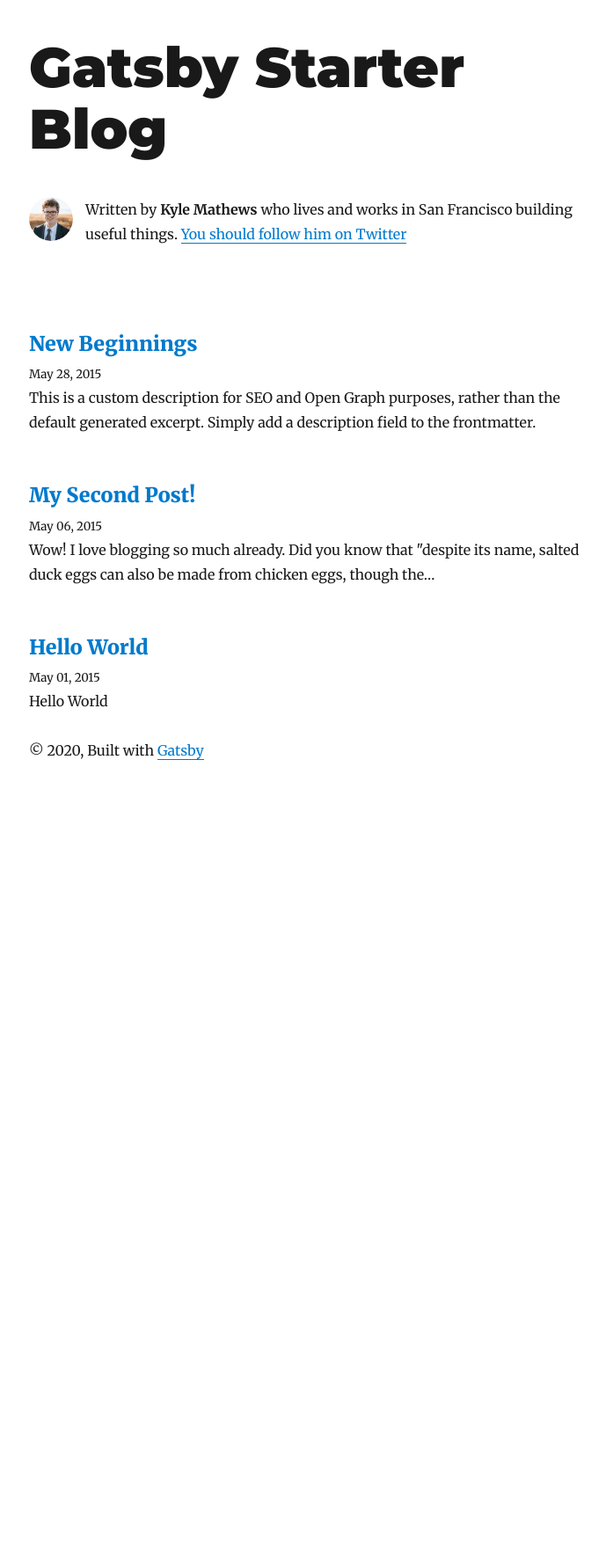
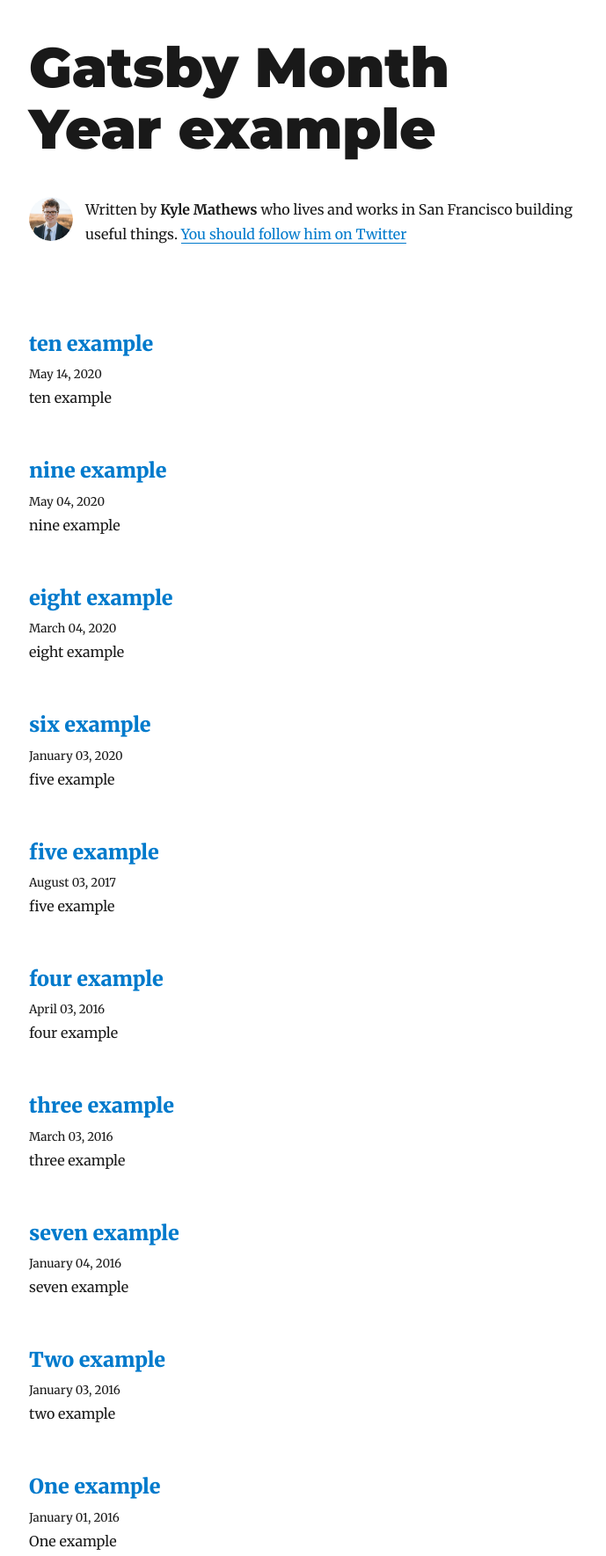
Before and after one commit to jonniebigodes/gatsby-month-year-blog-example, a Gatsby site: page / in a window 1280 px wide. Shown: the top 1769 px of the page at 88% size, without its empty margins (292-981 px from the left). Before the commit the page ends 909 px from the top, so only its background shows below. Built offline with nearby package versions, Linux system fonts and the light colour scheme; Gatsby itself is replaced by a stand-in of ours; some packages are replaced by stand-ins of ours.

Commit message:
first commit

```diff
--- /dev/null
+++ b/content/blog/example-eight/index.md
@@ -0,0 +1,7 @@
+---
+title: eight example
+date: "2020-03-04T22:12:03.284Z"
+description: "eight example"
+---
+
+One this is eight
--- /dev/null
+++ b/content/blog/example-five/index.md
@@ -0,0 +1,7 @@
+---
+title: five example
+date: "2017-08-03T22:12:03.284Z"
+description: "five example"
+---
+
+One this is three
--- /dev/null
+++ b/content/blog/example-four/index.md
@@ -0,0 +1,7 @@
+---
+title: four example
+date: "2016-04-03T22:12:03.284Z"
+description: "four example"
+---
+
+One this is four
--- /dev/null
+++ b/content/blog/example-nine/index.md
@@ -0,0 +1,7 @@
+---
+title: nine example
+date: "2020-05-04T22:12:03.284Z"
+description: "nine example"
+---
+
+One this is nine
--- /dev/null
+++ b/content/blog/example-one/index.md
@@ -0,0 +1,7 @@
+---
+title: One example
+date: "2016-01-01T22:12:03.284Z"
+description: "One example"
+---
+
+One this is one
--- /dev/null
+++ b/content/blog/example-seven/index.md
@@ -0,0 +1,7 @@
+---
+title: seven example
+date: "2016-01-04T22:12:03.284Z"
+description: "seven example"
+---
+
+One this is seven
--- /dev/null
+++ b/content/blog/example-six/index.md
@@ -0,0 +1,7 @@
+---
+title: six example
+date: "2020-01-03T22:12:03.284Z"
+description: "five example"
+---
+
+One this is six
--- /dev/null
+++ b/content/blog/example-ten/index.md
@@ -0,0 +1,7 @@
+---
+title: ten example
+date: "2020-05-14T22:12:03.284Z"
+description: "ten example"
+---
+
+One this is ten
--- /dev/null
+++ b/content/blog/example-three/index.md
@@ -0,0 +1,7 @@
+---
+title: three example
+date: "2016-03-03T22:12:03.284Z"
+description: "three example"
+---
+
+One this is three
--- /dev/null
+++ b/content/blog/example-two/index.md
@@ -0,0 +1,7 @@
+---
+title: Two example
+date: "2016-01-03T22:12:03.284Z"
+description: "two example"
+---
+
+One this is two
--- a/gatsby-config.js
+++ b/gatsby-config.js
@@ -1,6 +1,6 @@
 module.exports = {
   siteMetadata: {
-    title: `Gatsby Starter Blog`,
+    title: `Gatsby Month Year example`,
     author: {
       name: `Kyle Mathews`,
       summary: `who lives and works in San Francisco building useful things.`,
@@ -50,13 +50,13 @@
     },
     `gatsby-transformer-sharp`,
     `gatsby-plugin-sharp`,
-    {
+    /* {
       resolve: `gatsby-plugin-google-analytics`,
       options: {
         //trackingId: `ADD YOUR TRACKING ID HERE`,
       },
     },
-    `gatsby-plugin-feed`,
+    `gatsby-plugin-feed`, */
     {
       resolve: `gatsby-plugin-manifest`,
       options: {
--- a/gatsby-node.js
+++ b/gatsby-node.js
@@ -1,6 +1,7 @@
 const path = require(`path`)
 const { createFilePath } = require(`gatsby-source-filesystem`)
-
+const _ = require('lodash')
+const moment= require('moment');
 exports.createPages = async ({ graphql, actions }) => {
   const { createPage } = actions
 
@@ -18,7 +19,8 @@
                 slug
               }
               frontmatter {
-                title
+                title,
+                date(formatString: "DD/MM/YYYY")
               }
             }
           }
@@ -33,6 +35,11 @@
 
   // Create blog posts pages.
   const posts = result.data.allMarkdownRemark.edges
+  // creates a formatted date with moment
+  const parsedYearMonth= item=>moment(item.node.frontmatter.date,"DD/MM/YYYY").format('YYYY-MM')
+
+  // uses the group function from lodash (it's already added by default, if you don't have it you'll need to install it)
+  const groupedByYearMonth=_.groupBy(posts, parsedYearMonth);
 
   posts.forEach((post, index) => {
     const previous = index === posts.length - 1 ? null : posts[index + 1].node
@@ -45,6 +52,7 @@
         slug: post.node.fields.slug,
         previous,
         next,
+        groupedItems:groupedByYearMonth
       },
     })
   })
--- a/src/pages/index.tsx
+++ b/src/pages/index.js
@@ -1,36 +1,13 @@
 // Gatsby supports TypeScript natively!
 import React from "react"
-import { PageProps, Link, graphql } from "gatsby"
+import { Link, graphql } from "gatsby"
 
 import Bio from "../components/bio"
 import Layout from "../components/layout"
 import SEO from "../components/seo"
 import { rhythm } from "../utils/typography"
 
-type Data = {
-  site: {
-    siteMetadata: {
-      title: string
-    }
-  }
-  allMarkdownRemark: {
-    edges: {
-      node: {
-        excerpt: string
-        frontmatter: {
-          title: string
-          date: string
-          description: string
-        }
-        fields: {
-          slug: string
-        }
-      }
-    }[]
-  }
-}
-
-const BlogIndex = ({ data, location }: PageProps<Data>) => {
+const BlogIndex = ({ data, location }) => {
   const siteTitle = data.site.siteMetadata.title
   const posts = data.allMarkdownRemark.edges
 
--- a/src/templates/blog-post.js
+++ b/src/templates/blog-post.js
@@ -4,12 +4,13 @@
 import Bio from "../components/bio"
 import Layout from "../components/layout"
 import SEO from "../components/seo"
+import PeriodList from '../components/PeriodList'
 import { rhythm, scale } from "../utils/typography"
 
 const BlogPostTemplate = ({ data, pageContext, location }) => {
   const post = data.markdownRemark
   const siteTitle = data.site.siteMetadata.title
-  const { previous, next } = pageContext
+  const { previous, next,groupedItems } = pageContext
 
   return (
     <Layout location={location} title={siteTitle}>
@@ -38,6 +39,9 @@
           </p>
         </header>
         <section dangerouslySetInnerHTML={{ __html: post.html }} />
+        <section>
+          <PeriodList postsByPeriod={groupedItems}/>
+        </section>
         <hr
           style={{
             marginBottom: rhythm(1),
```
Also changed, not shown: src/components/PeriodList.js (added, +24 -0 lines).
